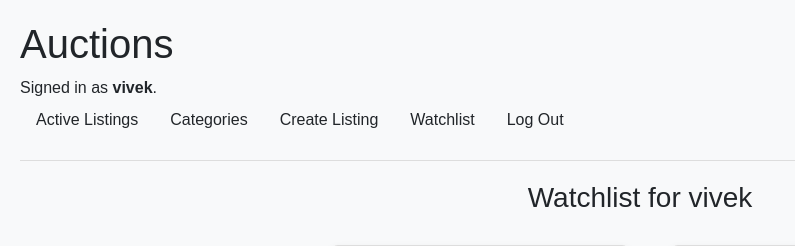
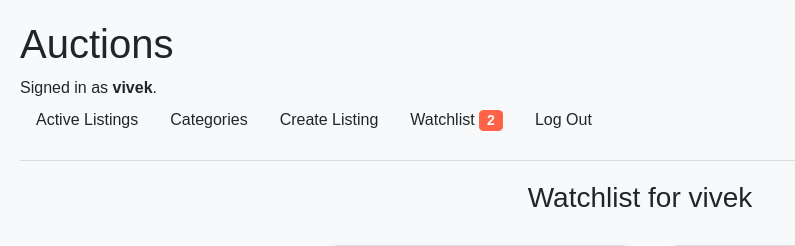
Before and after one commit to vivekdave1992/CS50_WEB_HOMEWORK, a Django app: page /watchlist/ in a window 1280 px wide. Shown: the top 246 px of the page, without its empty margins (0-795 px from the left). Run offline with Django 3.2, Linux system fonts and the light colour scheme; a user stored in the database is signed in; data comes from the database, SQL or seed files in the repository; both versions use the stored data as it was after the commit; some libraries are stand-ins or nearby versions.

Commit message:
watchlist count add with context_processors.py

```diff
--- /dev/null
+++ b/PROJECT2/commerce/auctions/context_processors.py
@@ -0,0 +1,10 @@
+from django.conf import settings
+
+def watchlist_count(request):
+    if request.user.is_authenticated:
+        return {
+            'watchlist_count': request.user.watch_list.count()
+        }
+    return {
+        'watchlist_count': 0
+    }
--- a/PROJECT2/commerce/auctions/static/auctions/styles.css
+++ b/PROJECT2/commerce/auctions/static/auctions/styles.css
@@ -169,3 +169,16 @@ a:hover {
     color: #085bb4; /* Change color on hover */
     text-decoration: none; /* Ensure no underline on hover */
 }
+
+
+.watchlist-count {
+    display: inline-block;
+    background-color: #FF6347; /* Tomato color */
+    color: #FFFFFF; /* White text */
+    border-radius: 20%;
+    padding: 0.1px 8px;
+    font-weight: bold;
+    font-size: 14px;
+    text-align: top;
+    vertical-align: baseline;
+}
--- a/PROJECT2/commerce/auctions/templates/auctions/layout.html
+++ b/PROJECT2/commerce/auctions/templates/auctions/layout.html
@@ -28,12 +28,12 @@
                 <a class="nav-link" href="{% url 'create_listing' %}">Create Listing</a>
             </li>
             <li class="nav-item">
-                    <a class="nav-link" href="{% url 'watchlist' %}">Watchlist</a>
+                <a class="nav-link" href="{% url 'watchlist' %}">Watchlist <span class="watchlist-count">{{ watchlist_count }}</span>
+                </a>
             </li>
             <li class="nav-item">
                 <a class="nav-link" href="{% url 'logout' %}">Log Out</a>
             </li>
-
         {% else %}
             <li class="nav-item">
                 <a class="nav-link" href="{% url 'login' %}">Log In</a>
--- a/PROJECT2/commerce/auctions/templates/auctions/watchlist.html
+++ b/PROJECT2/commerce/auctions/templates/auctions/watchlist.html
@@ -1,5 +1,4 @@
 {% extends "auctions/layout.html" %}
-
 
 
 {% block body %}
--- a/PROJECT2/commerce/auctions/views.py
+++ b/PROJECT2/commerce/auctions/views.py
@@ -11,10 +11,8 @@ from .models import User,Listing,Category
 
 def index(request):
     listings  = Listing.objects.all()
-    return render(request, "auctions/index.html",{
-        "listings":listings
-    })
-
+    return render(request, 'auctions/index.html', {
+        'listings': listings,})
 
 def login_view(request):
     if request.method == "POST":
--- a/PROJECT2/commerce/commerce/settings.py
+++ b/PROJECT2/commerce/commerce/settings.py
@@ -64,6 +64,7 @@ TEMPLATES = [
                 'django.template.context_processors.request',
                 'django.contrib.auth.context_processors.auth',
                 'django.contrib.messages.context_processors.messages',
+                'auctions.context_processors.watchlist_count',  # This line Added for Watch list count
             ],
         },
     },
```
Also changed, not shown: PROJECT2/commerce/auctions/templates/auctions/index.html (+7 -1 lines), PROJECT2/commerce/db.sqlite3. Lines whose indentation alone changed are shown as unchanged.
